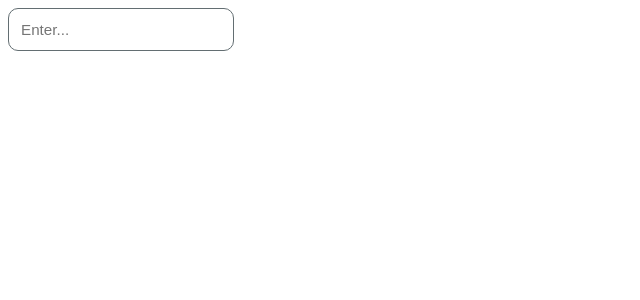
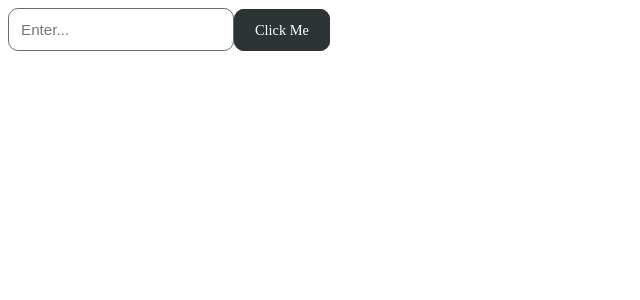
Before and after one commit to wahsandaruwan/memories_app_frontend, a JavaScript app: page / in a window 1280 px wide. Shown: the top 300 px of the page, without its empty margins (0-640 px from the left). Built offline with nearby package versions, Linux system fonts and the light colour scheme; the HTML template or start-up script is replaced by a standard one.

Commit message:
Mainbutton added with basic styling

```diff
--- a/src/App.js
+++ b/src/App.js
@@ -1,10 +1,12 @@
 import InputBox from "./Components/Elements/InputBox";
+import MainButton from "./Components/Elements/MainButton";
 
 const App = () => {
   return (
     <>
       <div>
         <InputBox />
+        <MainButton />
       </div>
     </>
   )
--- a/src/Components/Elements/InputBox.js
+++ b/src/Components/Elements/InputBox.js
@@ -4,13 +4,13 @@ import { PropTypes } from "prop-types"
 const InputBox = ({ inputType, inputValue, inputPlaceholder }) => {
     return (
         <>
-            <input style={style} type={inputType} value={inputValue} placeholder={inputPlaceholder} />
+            <input className="input-custom" style={basicStyles} type={inputType} value={inputValue} placeholder={inputPlaceholder} />
         </>
     )
 }
 
 // Basic styling
-const style = {
+const basicStyles = {
     backgroundColor: "#ffffff",
     minWidth: "200px",
     padding: "12px",
@@ -23,7 +23,7 @@ const style = {
 // Type checking
 InputBox.propTypes = {
     inputType: PropTypes.string.isRequired,
-    inputValue: PropTypes.string.isRequired,
+    inputValue: PropTypes.string,
     inputPlaceholder: PropTypes.string.isRequired
 }
 
--- /dev/null
+++ b/src/Components/Elements/MainButton.js
@@ -0,0 +1,37 @@
+// Custom modules
+import { PropTypes } from "prop-types"
+
+const MainButton = ({ buttonTxt, clickFunc }) => {
+    return (
+        <>
+            <div className="button-custom" style={basicStyles} onClick={clickFunc}>{buttonTxt}</div>
+        </>
+    )
+}
+
+// Basic styling
+const basicStyles = {
+    display: "inline",
+    backgroundColor: "#2d3436",
+    color: "#ffffff",
+    padding: "12px 20px",
+    fontSize: "0.9rem",
+    outline: "none",
+    border: "1px solid #2d3436",
+    borderRadius: "10px",
+    cursor: "pointer"
+}
+
+// Type checking
+MainButton.propTypes = {
+    buttonTxt: PropTypes.string.isRequired,
+    clickFunc: PropTypes.func.isRequired
+}
+
+// Default values
+MainButton.defaultProps = {
+    buttonTxt: "Click Me",
+    clickFunc: () => { console.log("Button Clicked!") }
+}
+
+export default MainButton
```
